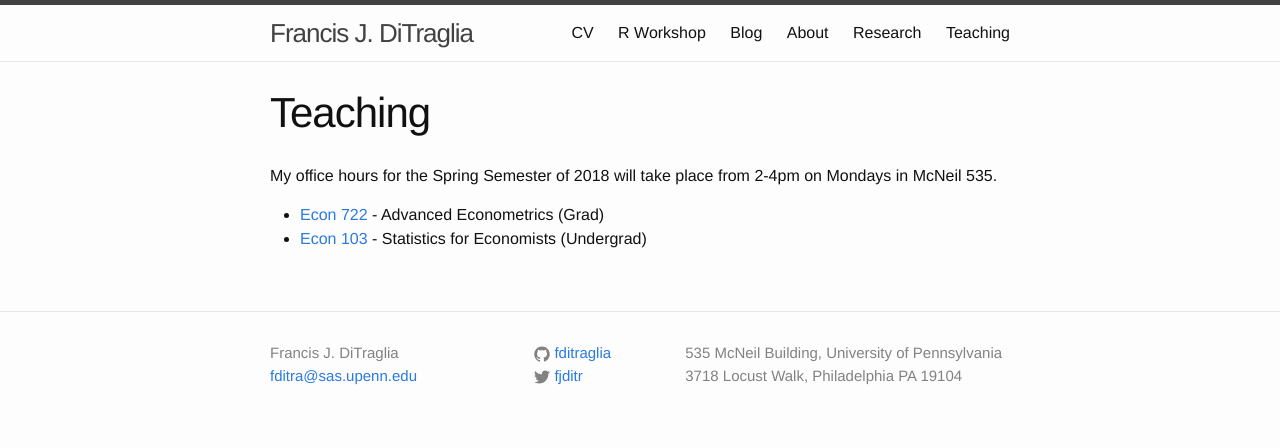
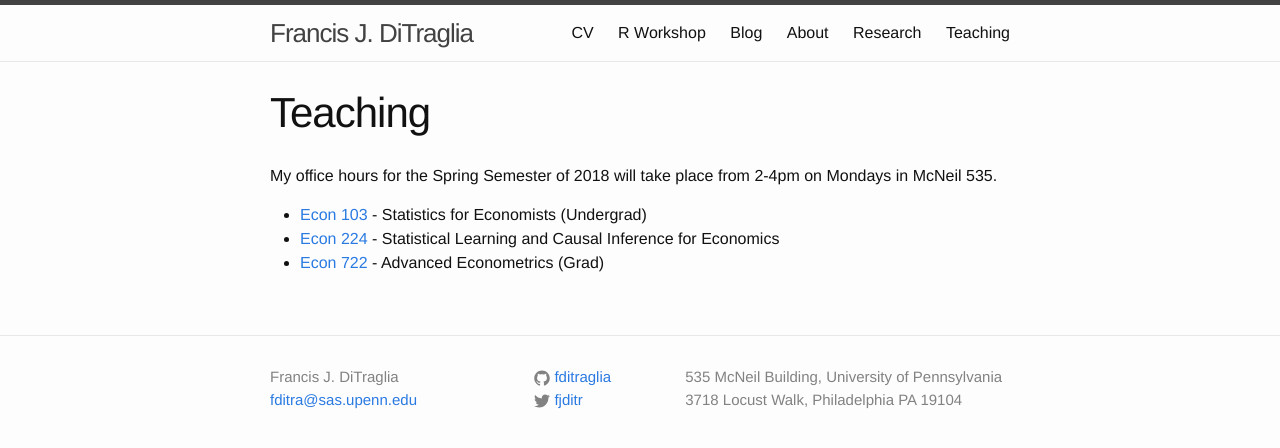
Before and after one commit to fditraglia/fditraglia.github.io, a Jekyll site: the page built from teaching.md, in a window 1280 px wide. Shown: the top 448 px of the page. Built offline with Jekyll 4.4.1, drawn with Linux system fonts in a browser that asks for light colours.

Commit message:
add link to currently non-existing course website for Econ 224

```diff
--- a/teaching.md
+++ b/teaching.md
@@ -6,5 +6,6 @@ permalink: /Teaching/
 My office hours for the Spring Semester of 2018 will take place from 2-4pm on Mondays in McNeil 535.
 
 
+- [Econ 103](http://ditraglia.com/Econ103Public) - Statistics for Economists (Undergrad)
+- [Econ 224](http://ditraglia.com/econ224) - Statistical Learning and Causal Inference for Economics
 - [Econ 722](http://ditraglia.com/econ722) - Advanced Econometrics (Grad)
-- [Econ 103](http://ditraglia.com/Econ103Public) - Statistics for Economists (Undergrad)
```
